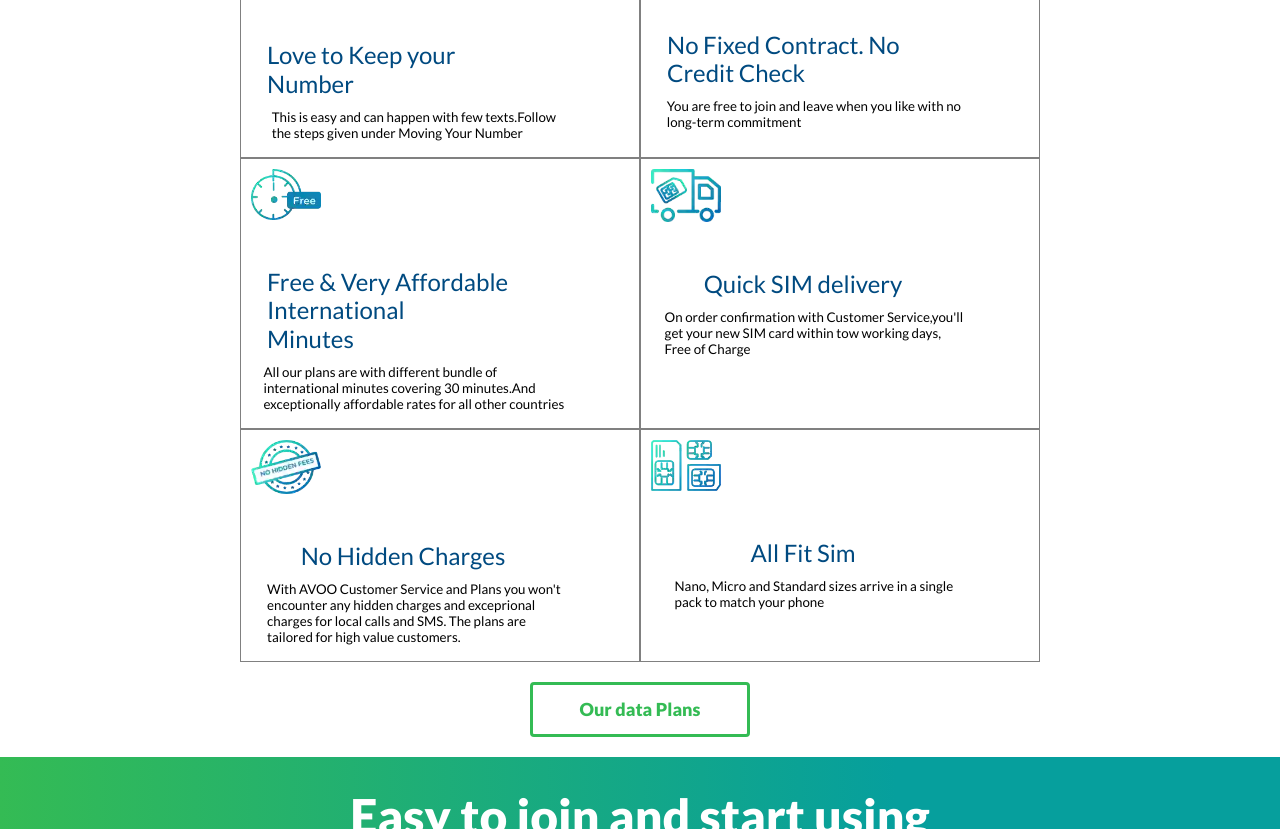
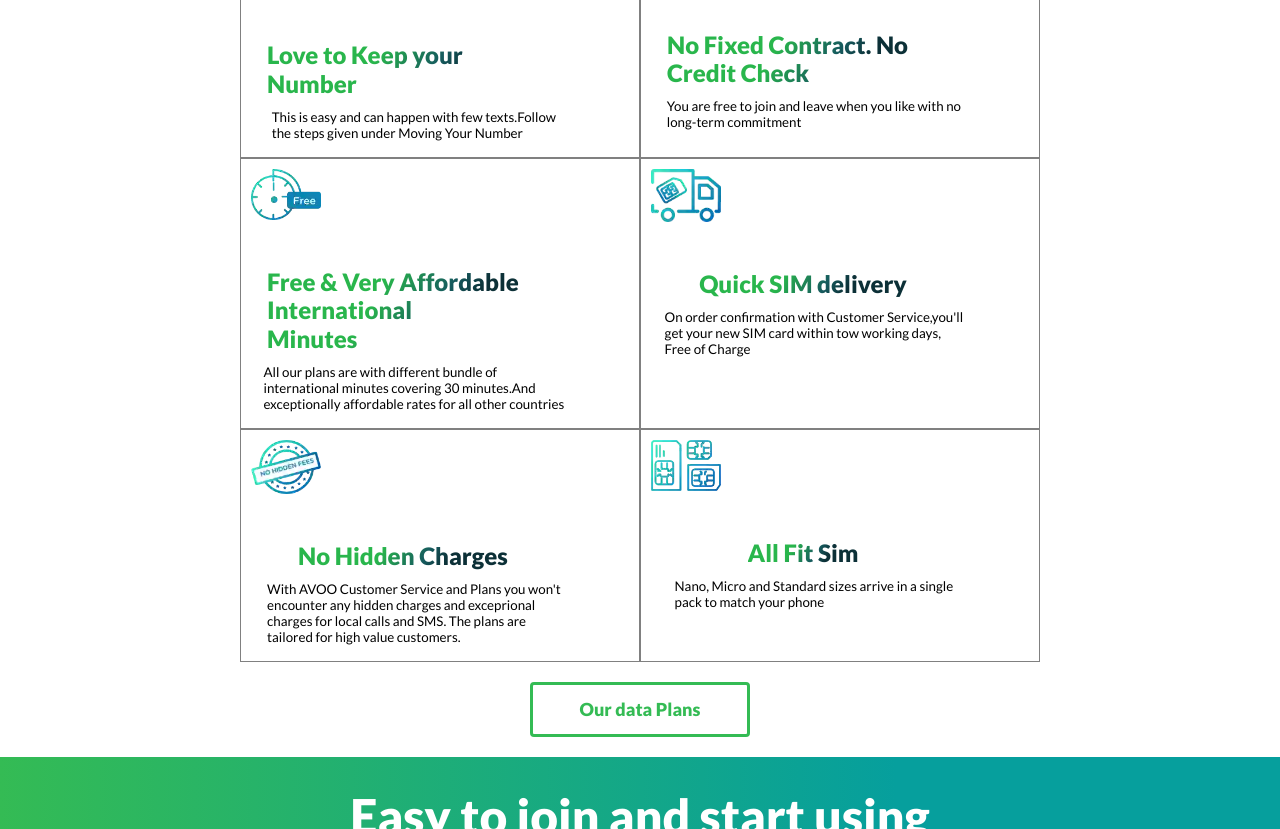
Before and after one commit to SarathKumar95/AvooClone, a plain HTML site: page index.html in a window 1280 px wide. Shown: the part 1616-2445 px from the top of the page. Drawn offline with nearby package versions, Linux system fonts and the light colour scheme.

Commit message:
Gradient text added

```diff
--- a/index.html
+++ b/index.html
@@ -451,5 +451,6 @@
 
 
     <script src="https://cdn.jsdelivr.net/npm/bootstrap@5.1.3/dist/js/bootstrap.bundle.min.js" integrity="sha384-ka7Sk0Gln4gmtz2MlQnikT1wXgYsOg+OMhuP+IlRH9sENBO0LRn5q+8nbTov4+1p" crossorigin="anonymous"></script>
+    <script src="./script.js"></script>
 </body>
 </html>
--- /dev/null
+++ b/script.js
@@ -0,0 +1 @@
+console.log('test');
--- a/style.css
+++ b/style.css
@@ -129,9 +129,15 @@ html,body{
     display: flex;
     flex-direction: column;
     align-items: center;
+}
 
-
-
+.card-body h3{
+    background: rgb(41,182,76);
+    background: linear-gradient(121deg, rgba(41,182,76,1) 39%, rgba(22,91,94,1) 60%, rgba(12,48,55,1) 71%);
+    background-clip: text;
+    -webkit-background-clip: text;
+    -webkit-text-fill-color:transparent;
+    font-weight: 900;
 }
 
 
```
Also changed, not shown: variable.css (line endings or trailing spaces).
